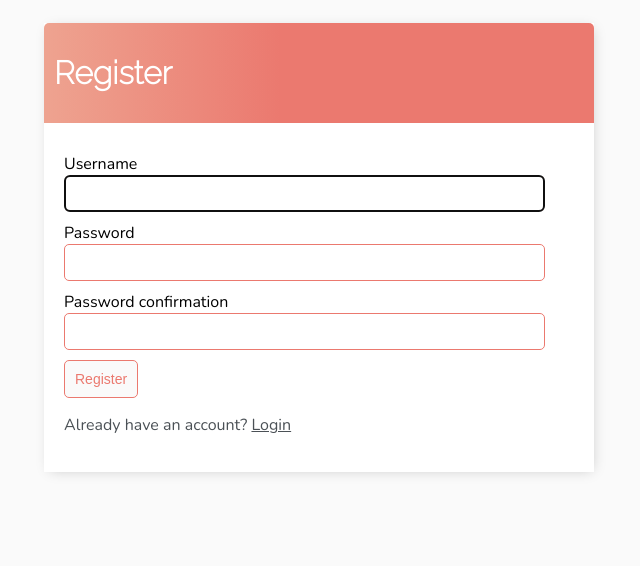
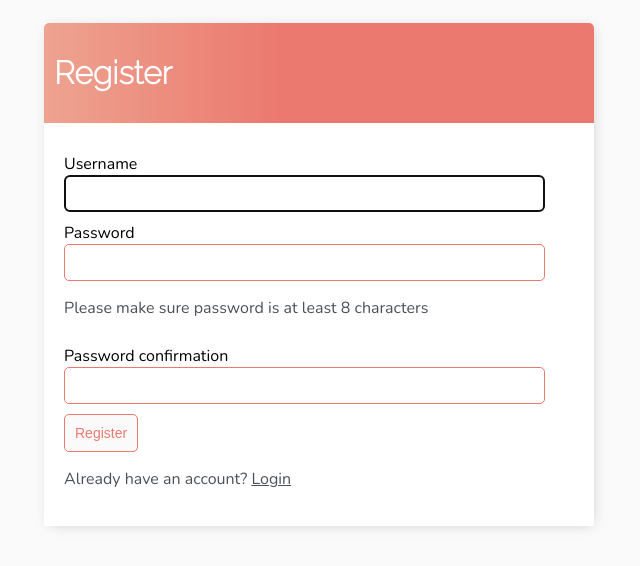
Before and after one commit to tranielmp8/django_todo, a Django app: page /accounts/register/ in a window 1280 px wide. Shown: the top 566 px of the page, without its empty margins (321-961 px from the left). Run offline with Django 4.2, Linux system fonts and the light colour scheme; parts of the project's set-up code (start-up, migrations or seed data) failed here and were passed over.

Commit message:
registering page issue

```diff
--- a/todo_app/templates/todo_app/register.html
+++ b/todo_app/templates/todo_app/register.html
@@ -12,6 +12,8 @@
     {{form.username}}
     <label> {{form.password1.label}} </label>
     {{form.password1}}
+    <p>Please make sure password is at least 8 characters</p>
+
     <label> {{form.password2.label}} </label>
     {{form.password2}}
 
```
